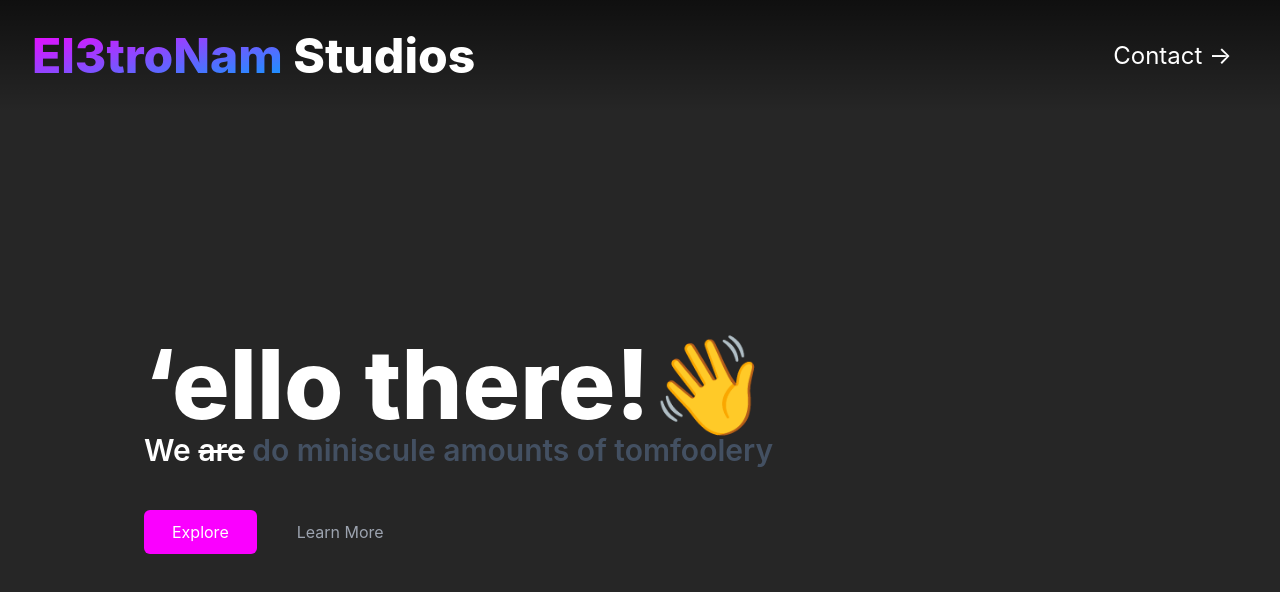
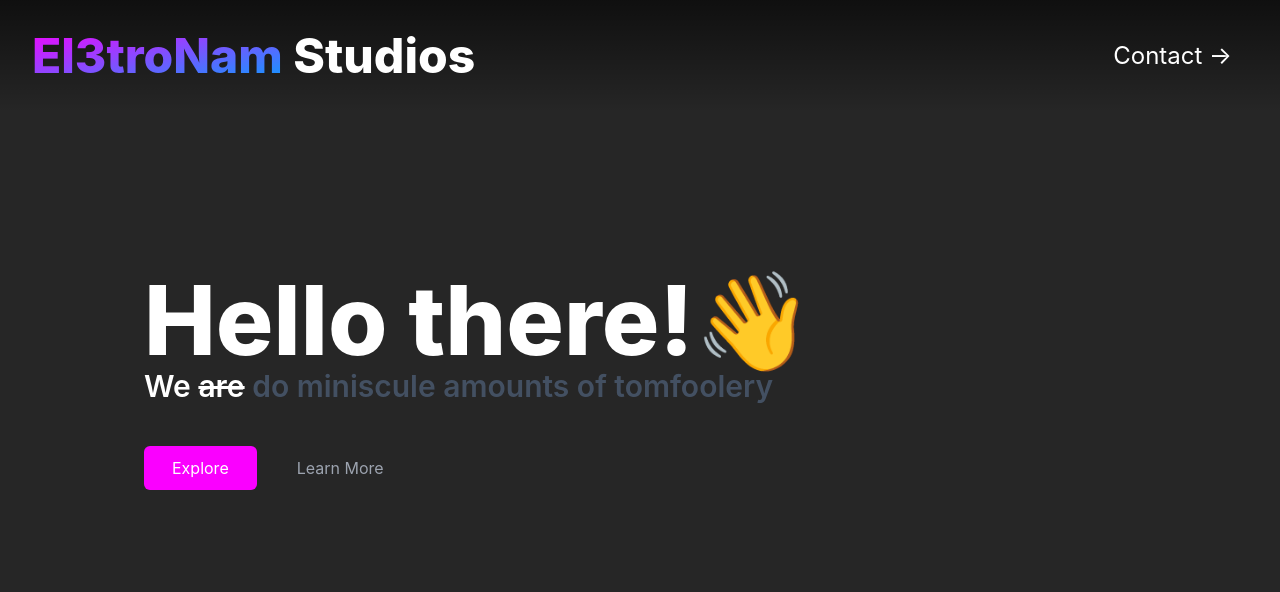
Before and after one commit to svensk007/svensk007.github.io, a Next.js app: page / in a window 1280 px wide. Shown: the top 592 px of the page. Built offline with nearby package versions, Linux system fonts and the light colour scheme.

Commit message:
formatting or something

```diff
--- a/pages/index.js
+++ b/pages/index.js
@@ -35,9 +35,9 @@ export default function Home() {
           </nav>
 
           <div className="px-36">
-            <div className="pt-10 lg:pt-36">
+            <div className="pt-10 lg:pt-20">
               <h2 className="text-8xl font-extrabold text-white">
-                &lsquo;ello there!👋
+                Hello there!👋
               </h2>
               <h3 className="text-white text-3xl font-semibold">
                 We <span className="line-through"> are</span>{" "}
```
